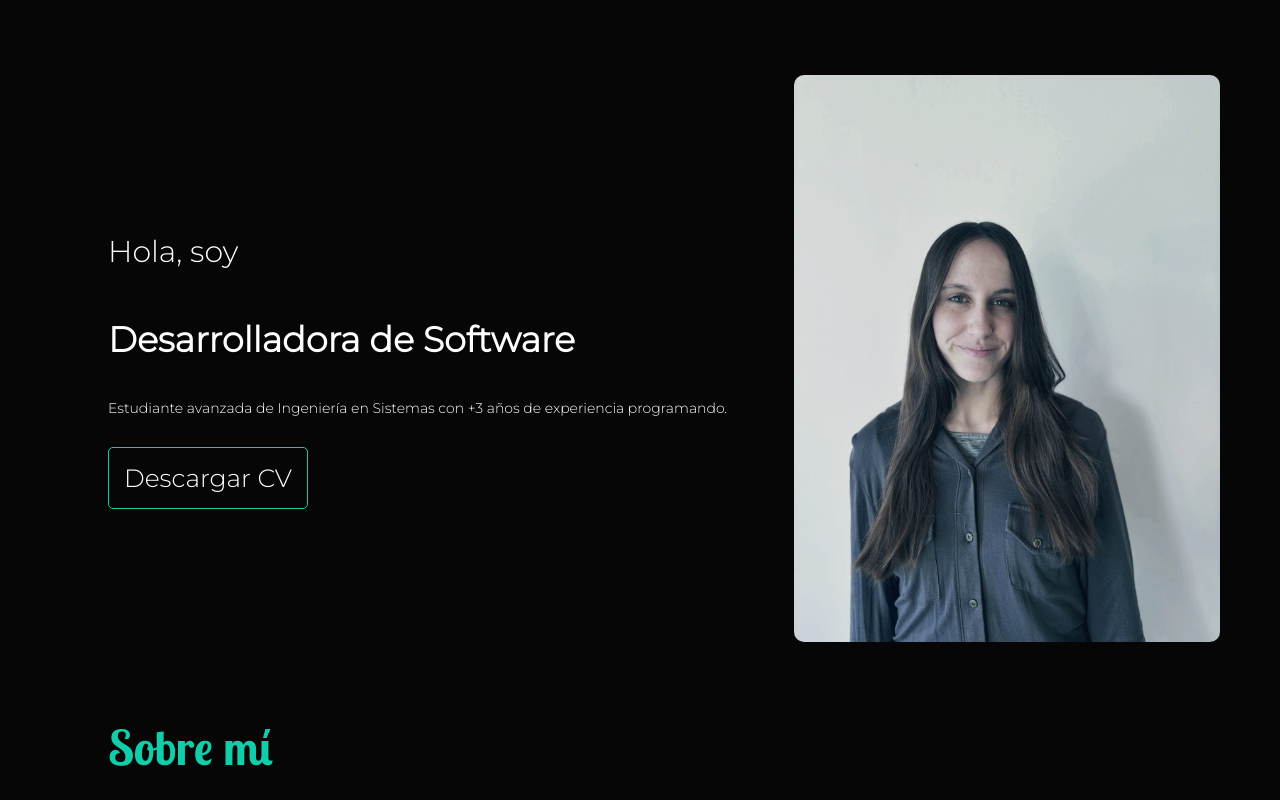
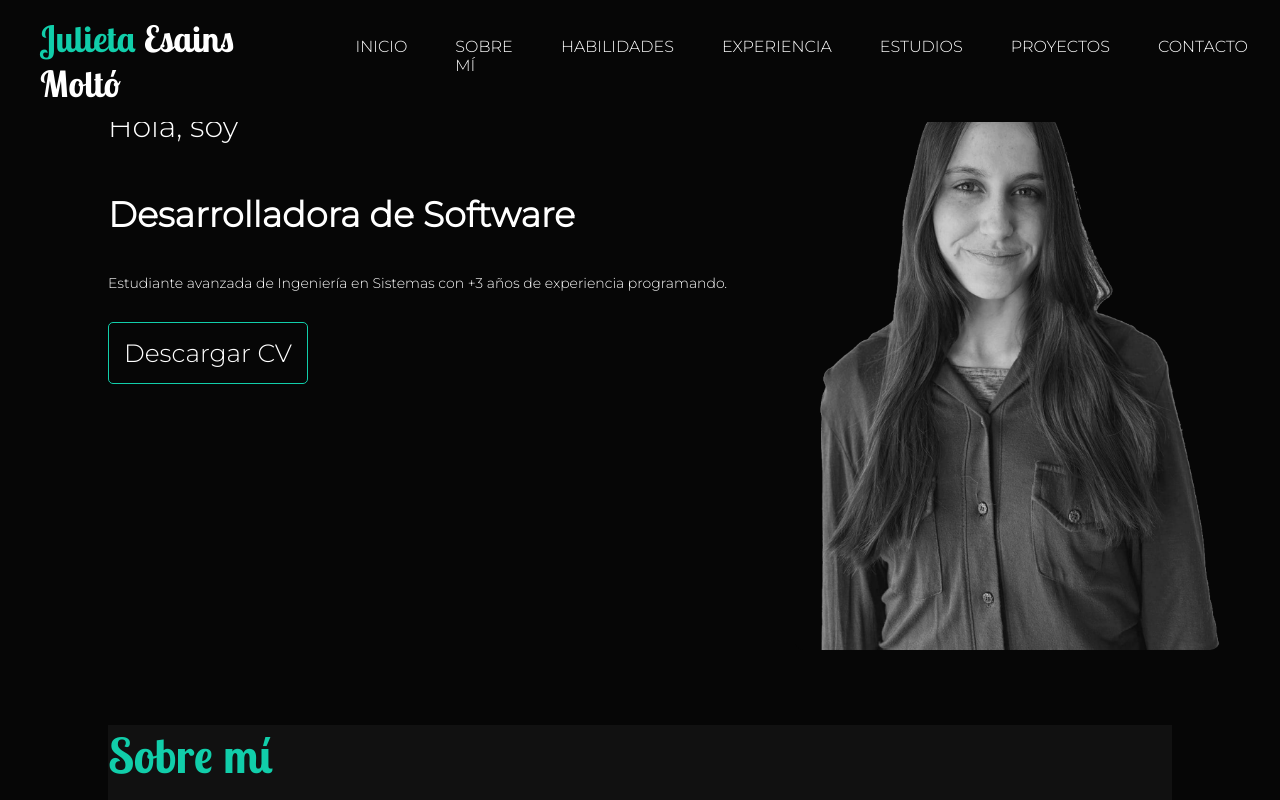
Before and after one commit to JulietaEsains/portfolio, a React (Vite) app: page / in a window 1280 px wide. Shown: the top 800 px of the page. Built offline with nearby package versions, Linux system fonts and the light colour scheme.

Commit message:
Added the header and changed my picture

```diff
--- a/src/App.css
+++ b/src/App.css
@@ -3,7 +3,7 @@
 }
 
 section {
-  margin: 75px 0;
+  padding: 75px 0;
 }
 
 .animate-on-scroll {
--- a/src/App.tsx
+++ b/src/App.tsx
@@ -1,4 +1,5 @@
 import './App.css'
+import Header from './components/header/Header';
 import Home from './pages/home/Home';
 import AboutMe from './pages/about_me/AboutMe';
 
@@ -13,10 +14,13 @@ function App() {
     observer.observe(element);
 
   return (
-    <main id='main-container'>
-      <Home></Home>
-      <AboutMe></AboutMe>
-    </main>
+    <>
+      <Header></Header>
+      <main id='main-container'>
+        <Home></Home>
+        <AboutMe></AboutMe>
+      </main>
+    </>
   );
 }
 
--- /dev/null
+++ b/src/components/header/Header.css
@@ -0,0 +1,33 @@
+nav {
+    display: flex;
+    justify-content: space-between;
+    padding: 1em 2em;
+    position: fixed;
+    top: 0;
+    width: -webkit-fill-available;
+}
+
+#name,
+#name span {
+    font-family: 'Lobster', 'Montserrat', sans-serif;
+    font-size: 36px;
+}
+
+#name span {
+    color: var(--main-color);
+}
+
+#menu ul {
+    list-style: none;
+    display: flex;
+    gap: 3em;
+    padding-top: 5px;
+}
+
+#menu ul li a {
+    text-decoration: none;
+}
+
+#menu ul li a:hover {
+    color: var(--main-color);
+}
--- /dev/null
+++ b/src/components/header/Header.tsx
@@ -0,0 +1,22 @@
+import './Header.css';
+
+function Header() {
+    return (
+        <nav>
+            <div id="name"><span>Julieta</span> Esains Moltó</div>
+            <div id="menu">
+                <ul>
+                    <li><a href="#home-section">INICIO</a></li>
+                    <li><a href="#about-me-section">SOBRE MÍ</a></li>
+                    <li><a href="#skills-section">HABILIDADES</a></li>
+                    <li><a href="#experience-section">EXPERIENCIA</a></li>
+                    <li><a href="#studies-section">ESTUDIOS</a></li>
+                    <li><a href="#projects-section">PROYECTOS</a></li>
+                    <li><a href="#contact-section">CONTACTO</a></li>
+                </ul>
+            </div>
+        </nav>
+    );
+}
+
+export default Header;
--- a/src/index.css
+++ b/src/index.css
@@ -1,5 +1,6 @@
 :root {
-  --background-color: #060606;
+  --background-color-1: #060606;
+  --background-color-2: #111111;
   --text-color: #fff;
   --main-color: #11ceaa;
 }
@@ -27,8 +28,8 @@
 
 * {
   font-family: 'Montserrat', sans-serif;
-  background-color: var(--background-color);
   color: var(--text-color);
+  background-color: var(--background-color-1);
 }
 
 html {
--- a/src/pages/about_me/AboutMe.css
+++ b/src/pages/about_me/AboutMe.css
@@ -1,7 +1,14 @@
+#about-me-section,
+#about-me-section h2,
+#about-me-section p {
+    background-color: var(--background-color-2);
+}
+
 #about-me-section h2 {
     font-family: 'Lobster', 'Montserrat', sans-serif;
     font-size: 48px;
     color: var(--main-color);
+    margin: -75px 0 30px 0;
 }
 
 #about-me-section p {
--- a/src/pages/home/Home.css
+++ b/src/pages/home/Home.css
@@ -7,7 +7,7 @@
 #home-section .column {
     display: flex;
     flex-direction: column;
-    justify-content: center;
+    justify-content: flex-start;
     gap: 1em;
 }
 
--- a/src/pages/home/Home.tsx
+++ b/src/pages/home/Home.tsx
@@ -1,4 +1,4 @@
-import image from '../../assets/images/me.jpg';
+import image from '../../assets/images/me.png';
 import cv from '../../assets/pdfs/Curriculum Vitae - Julieta Esains Moltó.pdf';
 import './Home.css';
 
```
Also changed, not shown: src/assets/images/me.png (added).
